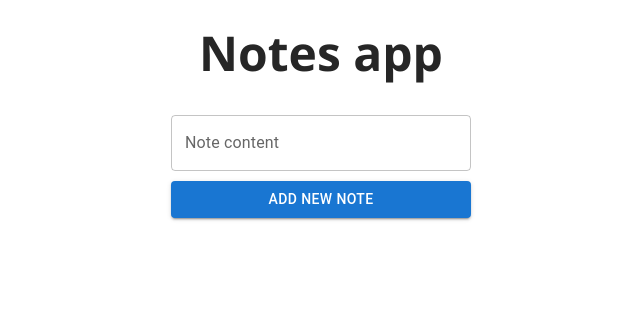
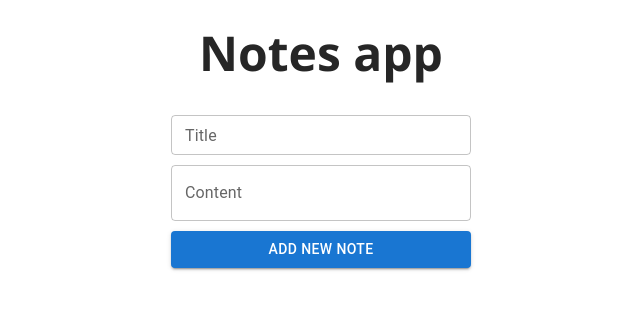
Before and after one commit to Golannnnn/notes-app, a React (Create React App) app: page / in a window 1280 px wide. Shown: the top 310 px of the page, without its empty margins (319-959 px from the left). Built offline with nearby package versions, Linux system fonts and the light colour scheme.

Commit message:
finished milestone3

```diff
--- a/src/App.js
+++ b/src/App.js
@@ -5,15 +5,39 @@ import Results from "./components/Results";
 
 function App() {
   const [notes, setNotes] = useState([]);
-  const [input, setInput] = useState("");
+  const [input, setInput] = useState({
+    title: "",
+    content: "",
+    error: "",
+  });
 
   const handleChange = (event) => {
-    setInput(event.target.value);
+    setInput((prev) => ({
+      ...prev,
+      [event.target.name]: event.target.value,
+    }));
+  };
+
+  const handleSubmit = (event) => {
+    event.preventDefault();
+    if (input.content === "") {
+      setInput((prev) => ({
+        ...prev,
+        error: "Can't be empty",
+      }));
+    } else {
+      setInput((prev) => ({
+        ...prev,
+        error: "",
+      }));
+      addNote();
+    }
   };
 
   const addNote = () => {
     const noteObj = {
-      content: input,
+      title: input.title,
+      content: input.content,
       date: new Date(),
       id: nanoid(),
     };
@@ -29,7 +53,11 @@ function App() {
   return (
     <div className="app">
       <h1 className="title">Notes app</h1>
-      <Form value={input} handleChange={handleChange} addNote={addNote} />
+      <Form
+        input={input}
+        handleChange={handleChange}
+        handleSubmit={handleSubmit}
+      />
       <Results notes={notes} deleteNote={deleteNote} />
     </div>
   );
--- a/src/components/Form.js
+++ b/src/components/Form.js
@@ -1,21 +1,43 @@
+import { useRef } from "react";
 import TextField from "@mui/material/TextField";
 import Button from "@mui/material/Button";
 
-const Form = ({ input, handleChange, addNote }) => {
+const Form = ({ input, handleChange, handleSubmit }) => {
+  // const submit = input.submit;
+
+  // const useFirstRender = () => {
+  //   const ref = useRef(true);
+  //   const firstRender = ref.current;
+  //   ref.current = false;
+  //   return firstRender;
+  // };
+
   return (
-    <form>
+    <form onSubmit={handleSubmit}>
       <TextField
-        label="Note content"
+        name="title"
+        id="outlined-basic"
+        label="Title"
+        variant="outlined"
+        size="small"
+        value={input.title}
+        onChange={handleChange}
+      />
+      <TextField
+        name="content"
+        label="Content"
         multiline
         minRows={1}
         maxRows={10}
-        value={input}
+        value={input.content}
         onChange={handleChange}
         sx={{
           width: 300,
         }}
+        error={!!input.error}
+        helperText={input.error}
       />
-      <Button onClick={addNote} variant="contained">
+      <Button type="submit" variant="contained">
         Add new note
       </Button>
     </form>
--- a/src/components/Note.js
+++ b/src/components/Note.js
@@ -1,11 +1,12 @@
 import { format } from "date-fns";
 
-const Note = ({ content, date, id, deleteNote }) => {
+const Note = ({ title, content, date, id, deleteNote }) => {
   const formattedDate = format(new Date(date), "MMM do p");
 
   return (
     <div className="note">
       <p>{formattedDate}</p>
+      <h3>{title}</h3>
       <p>{content}</p>
       <button onClick={() => deleteNote(id)}>Delete</button>
     </div>
--- a/src/components/Results.js
+++ b/src/components/Results.js
@@ -4,6 +4,7 @@ const Results = ({ notes, deleteNote }) => {
   const result = notes.map((n) => (
     <Note
       key={n.id}
+      title={n.title}
       content={n.content}
       date={n.date}
       id={n.id}
--- a/src/index.css
+++ b/src/index.css
@@ -27,7 +27,8 @@ form {
   margin-bottom: 20px;
 }
 
-form > :first-child {
+form > :first-child,
+form > :nth-child(2) {
   margin-bottom: 10px;
 }
 
@@ -38,6 +39,9 @@ form > :first-child {
 }
 
 .note {
+  display: flex;
+  flex-direction: column;
+  justify-content: space-between;
   border: 1px solid black;
   border-radius: 5px;
   padding: 10px;
```
